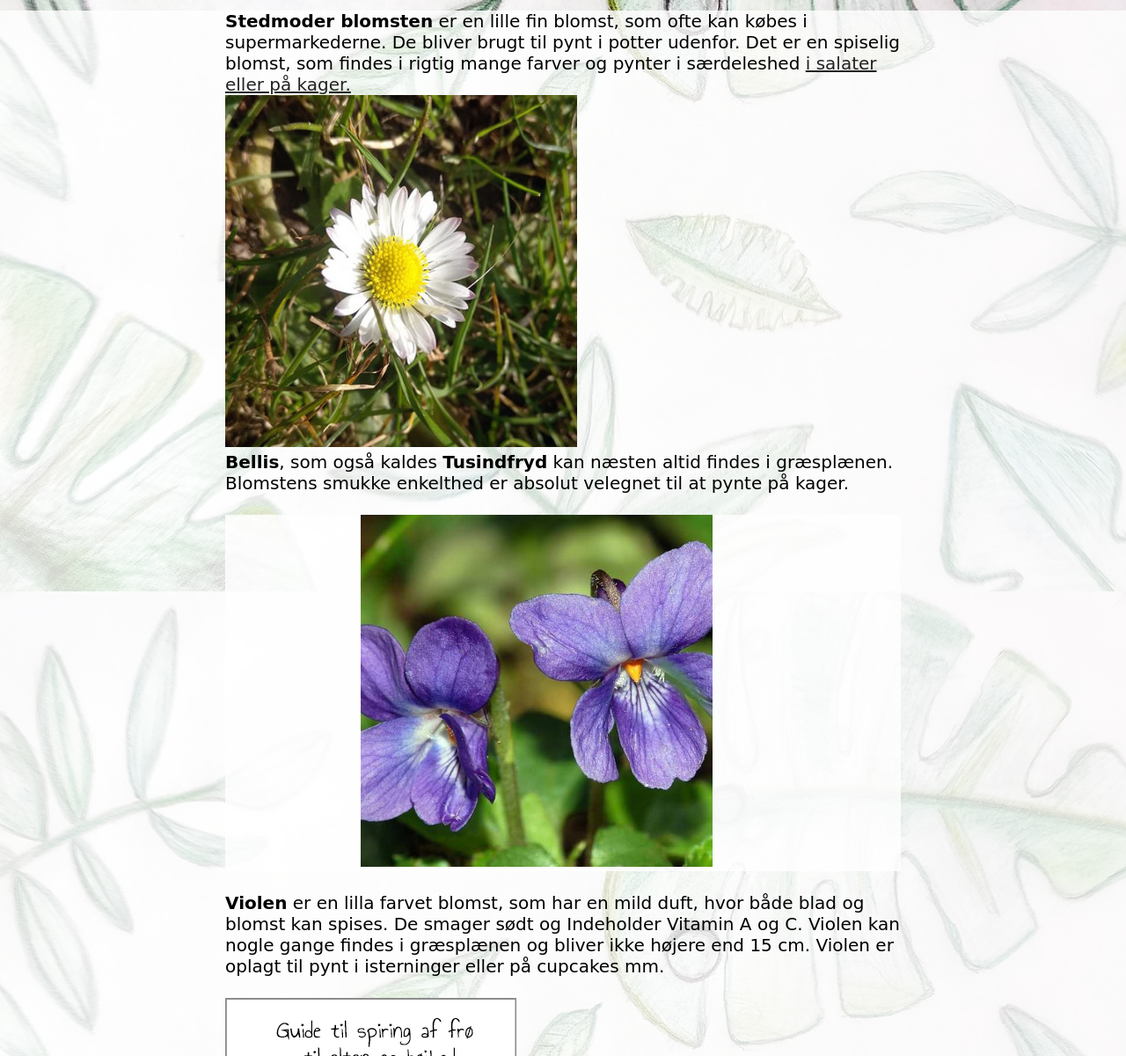
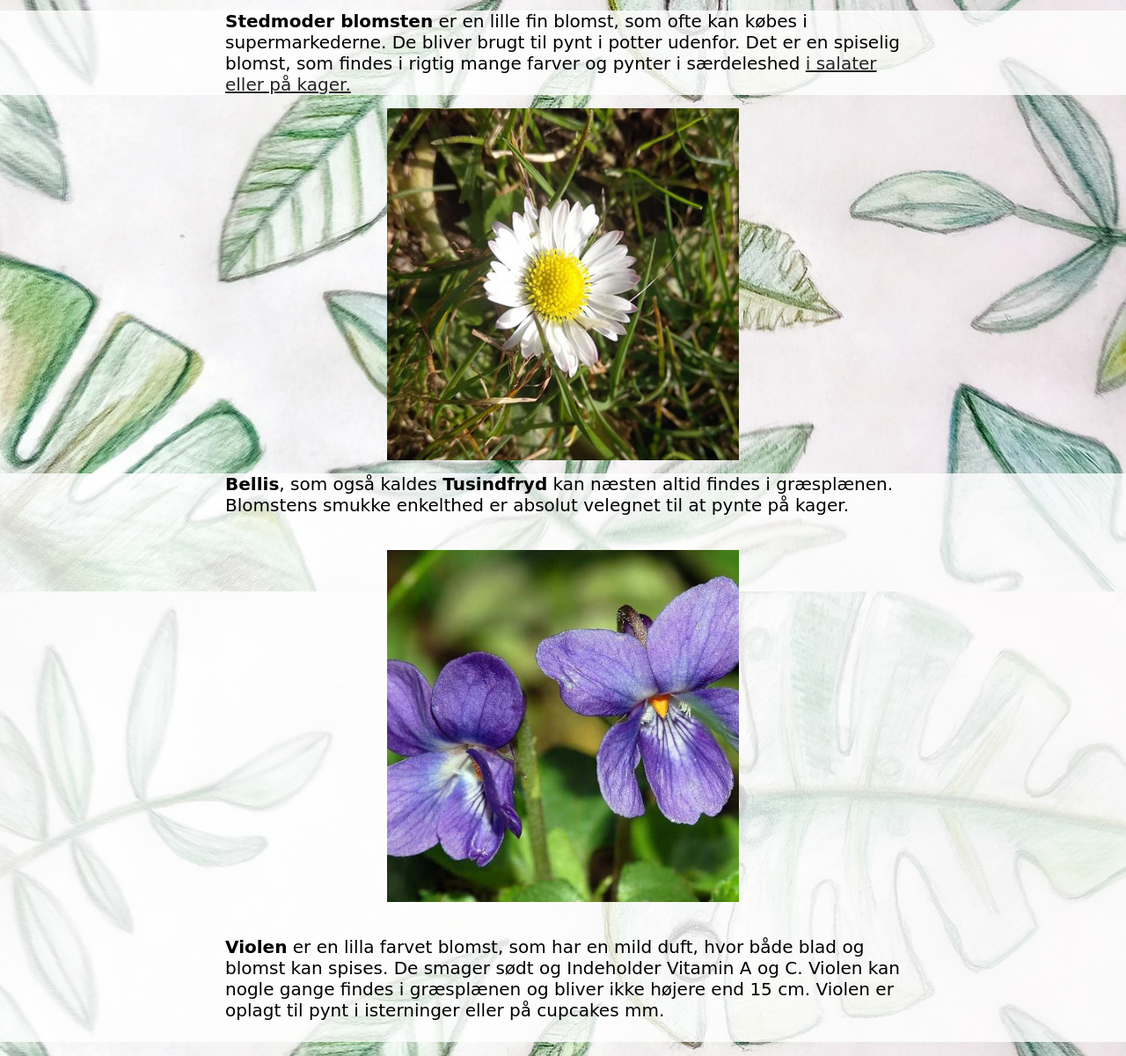
Before and after one commit to stjerne86/planteliv.dk, a plain HTML site: page spiselige-planter.html in a window 1280 px wide. Shown: the part 1480-2680 px from the top of the page at 88% size. Drawn offline with Linux system fonts and the light colour scheme; a web font is replaced by a local one.

Commit message:
Add files via upload

```diff
--- a/spiselige-planter.html
+++ b/spiselige-planter.html
@@ -112,7 +112,7 @@
             <div class="tekst">
                 <p><b>Stedmoder blomsten</b> er en lille fin blomst, som ofte kan købes i supermarkederne. De bliver brugt til pynt i potter udenfor. Det er en spiselig blomst, som findes i rigtig mange farver og pynter i særdeleshed <a href="https://www.alt.dk/mad/opskrift/salat-med-arter-melon-og-sommerblomster"><u> i salater eller på kager.</u></a></p>
             </div>
-            <div class="tekst">
+            <div class="flex-container-froe">
 
                 <img src="images/bellis.jpg" width="400" height="400" alt="bellis">
             </div>
@@ -120,7 +120,7 @@
             <div class="tekst">
                 <p><b>Bellis</b>, som også kaldes <b>Tusindfryd</b> kan næsten altid findes i græsplænen. Blomstens smukke enkelthed er absolut velegnet til at pynte på kager.</p>
                 <br>
-                <div class="tekst">
+                <div class="flex-container-froe">
                     <img src="images/Viol.jpg" width="400" height="400" alt="viol">
                 </div>
 
@@ -129,8 +129,7 @@
                 <br>
             </div>
 
-            <div class="tekst">
-                <img src="images/illustration-spiring-af-froe.png" alt="illustration-spiring-af-froe"></div>
+
 
            <br>
 
```
Also changed, not shown: groentsager.html (+6 -4 lines).
